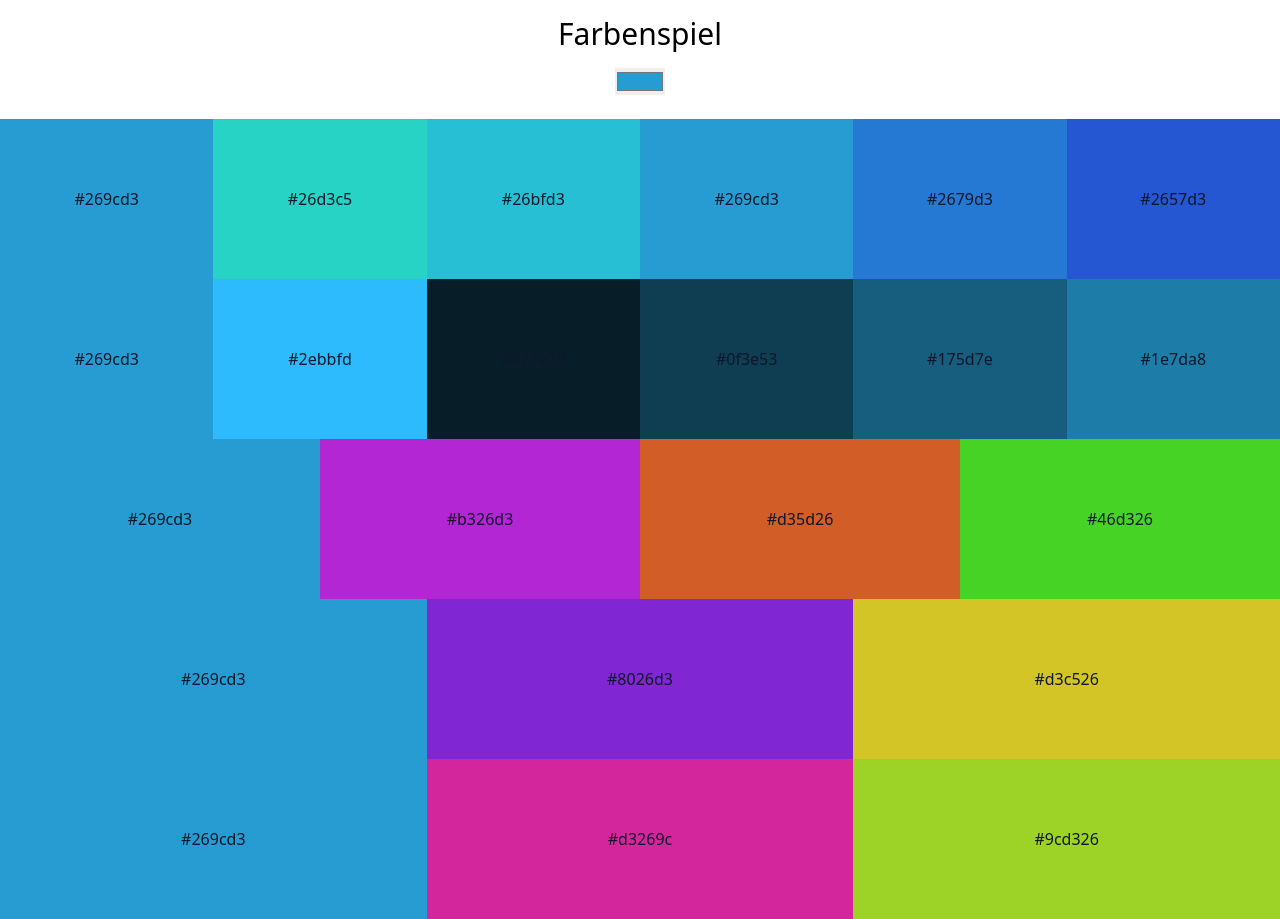
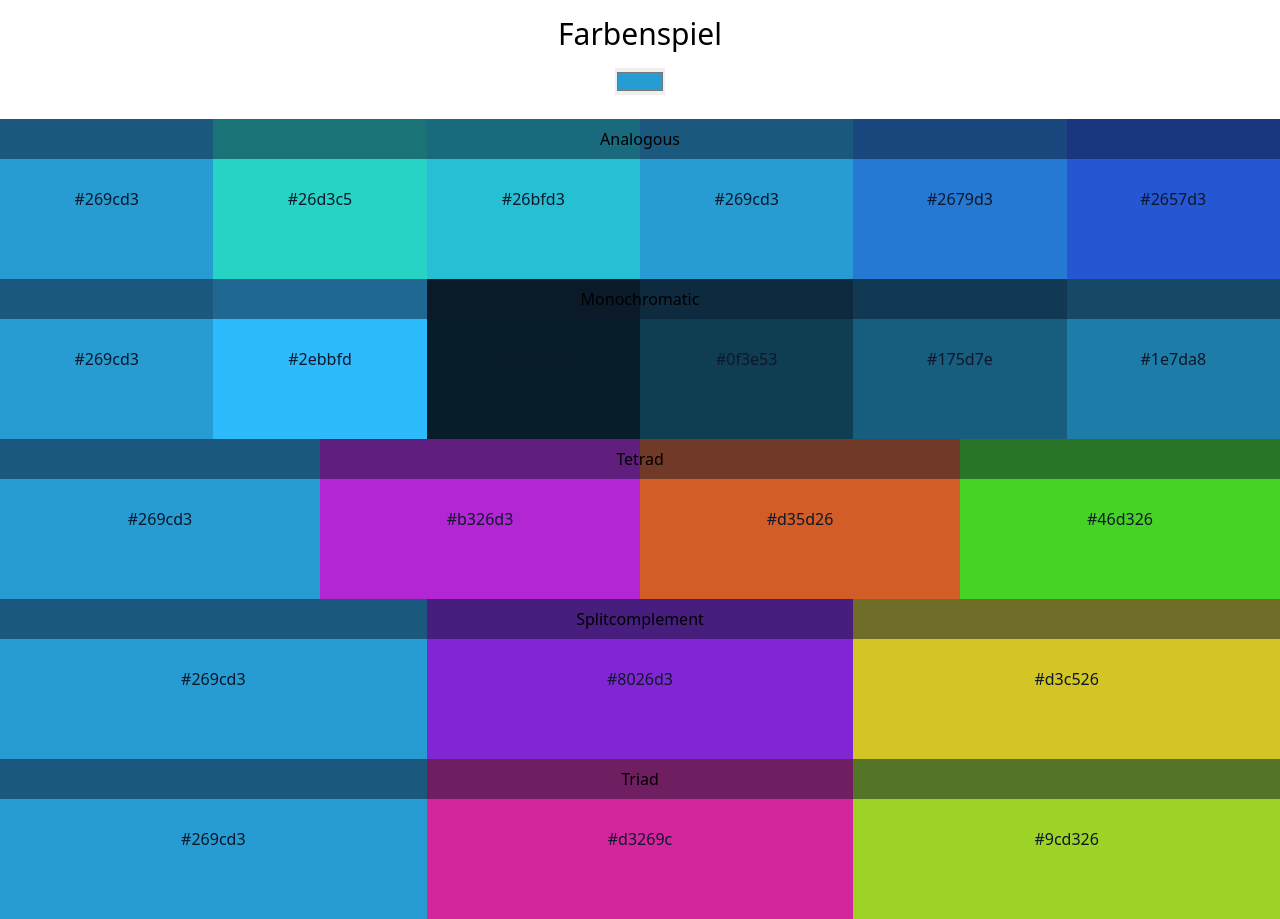
Before and after one commit to mariofink/farbenspiel-react, a React (Create React App) app: page / in a window 1280 px wide. Built offline with nearby package versions, Linux system fonts and the light colour scheme.

Commit message:
add name of combination

```diff
--- a/src/components/ColourCombination.tsx
+++ b/src/components/ColourCombination.tsx
@@ -10,6 +10,10 @@ type props = {
 function ColourCombination({ baseColour, combination }: props) {
   const colours: tinycolor.Instance[] = tinycolor(baseColour)[combination]();
   return (
+    <>
+      <h2 className="capitalize absolute w-full p-2 bg-slate-900/50">
+        {combination}
+      </h2>
       <ul className="flex h-full">
         {colours.map((col) => (
           <li className={`flex-auto w-1/${colours.length}`}>
@@ -17,6 +21,7 @@ function ColourCombination({ baseColour, combination }: props) {
           </li>
         ))}
       </ul>
+    </>
   );
 }
 
--- a/src/components/Farbenspiel.tsx
+++ b/src/components/Farbenspiel.tsx
@@ -1,7 +1,6 @@
 import { useState } from "react";
 import randomColor from "randomcolor";
 import { ColourCombinations } from "../types";
-import ColourField from "./ColourField";
 import ColourCombination from "./ColourCombination";
 
 function Farbenspiel() {
@@ -22,7 +21,7 @@ function Farbenspiel() {
         value={baseColour}
         onChange={(e) => setBaseColour(e.target.value)}
       />
-      <ul className="h-full bg-red-900">
+      <ul className="h-full">
         {combinations.map((combination) => (
           <li className="h-1/5">
             <ColourCombination
```
Lines whose indentation alone changed are shown as unchanged.
